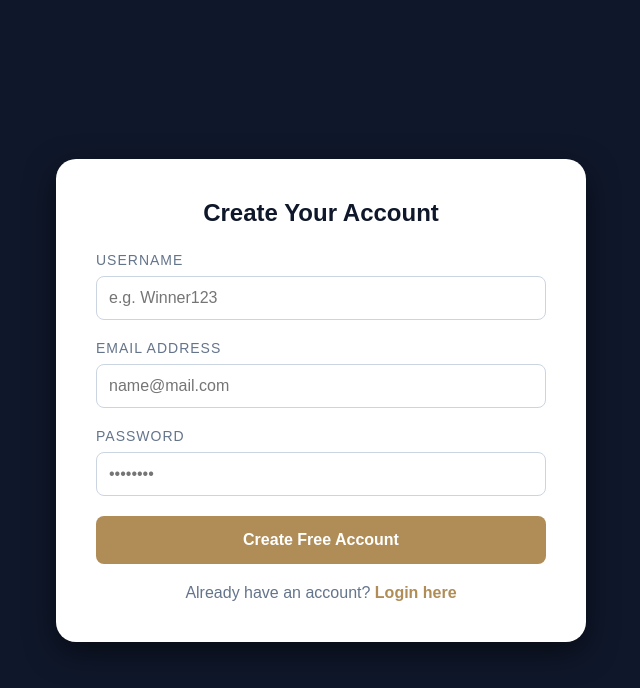
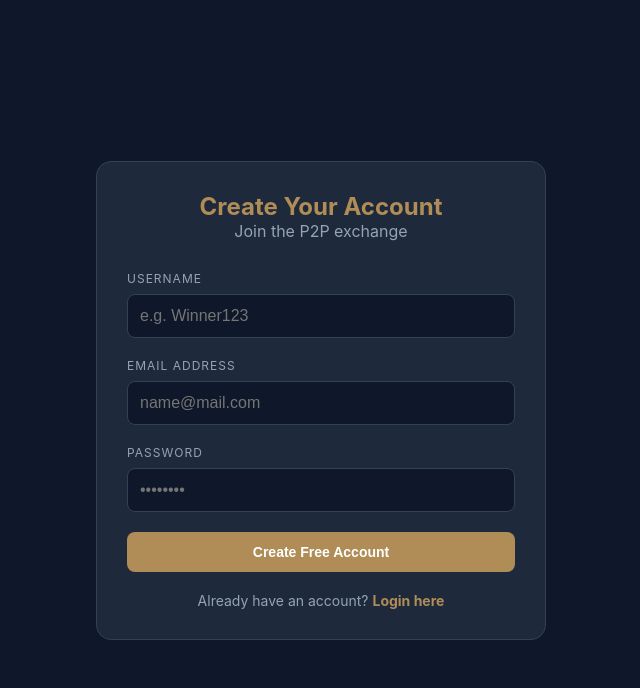
Before and after one commit to ermi9/p2p, a plain HTML site: page exchange/frontend/signup.html in a window 1280 px wide. Shown: the whole page, without its empty margins (319-959 px from the left). Drawn offline with Linux system fonts and the light colour scheme.

Commit message:
added refactored signup page

```diff
--- a/exchange/frontend/signup.html
+++ b/exchange/frontend/signup.html
@@ -3,44 +3,48 @@
 <head>
     <meta charset="UTF-8">
     <title>FairPlay | Join the Exchange</title>
-    <link rel="stylesheet" href="css/signup.css">
+    <link rel="stylesheet" href="css/base.css">
+    <link rel="stylesheet" href="css/components.css">
 </head>
 <body class="signup-page">
 
-    <main class="signup-container">
+    <main class="centered-layout">
 
-        <div class="signup-card">
+        <div class="card" style="width: 100%; max-width: 450px;">
 
-            <div class="form-header">
-                <h2>Create Your Account</h2>
+            <div class="form-header" style="text-align: center; margin-bottom: 30px;">
+                <h2 class="text-gold">Create Your Account</h2>
+                <p class="text-muted">Join the P2P exchange</p>
             </div>
 
             <form id="register-form">
                 <div class="form-group">
                     <label>Username</label>
-                    <input type="text" id="reg-username" placeholder="e.g. Winner123">
+                    <input type="text" id="reg-username" placeholder="e.g. Winner123" required>
                 </div>
 
                 <div class="form-group">
                     <label>Email Address</label>
-                    <input type="email" id ="reg-password" placeholder="name@mail.com">
+                    <input type="email" id="reg-email" placeholder="name@mail.com" required>
                 </div>
 
                 <div class="form-group">
                     <label>Password</label>
-                    <input type="password" placeholder="••••••••">
+                    <input type="password" id="reg-password" placeholder="••••••••" required>
                 </div>
 
-                <button type="submit" class="btn-gold">Create Free Account</button>
+                <button type="submit" class="btn btn-gold" style="width: 100%;">Create Free Account</button>
             </form>
 
-            <div class="form-footer">
-                Already have an account? <a href="login.html">Login here</a>
+            <div class="form-footer" style="text-align: center; margin-top: 20px; font-size: 14px;">
+                <span class="text-muted">Already have an account?</span>
+                <a href="login.html" class="text-gold" style="text-decoration: none; font-weight: bold;">Login here</a>
             </div>
 
         </div>
 
     </main>
+
     <script src="js/signup.js"></script>
 
 </body>
```
